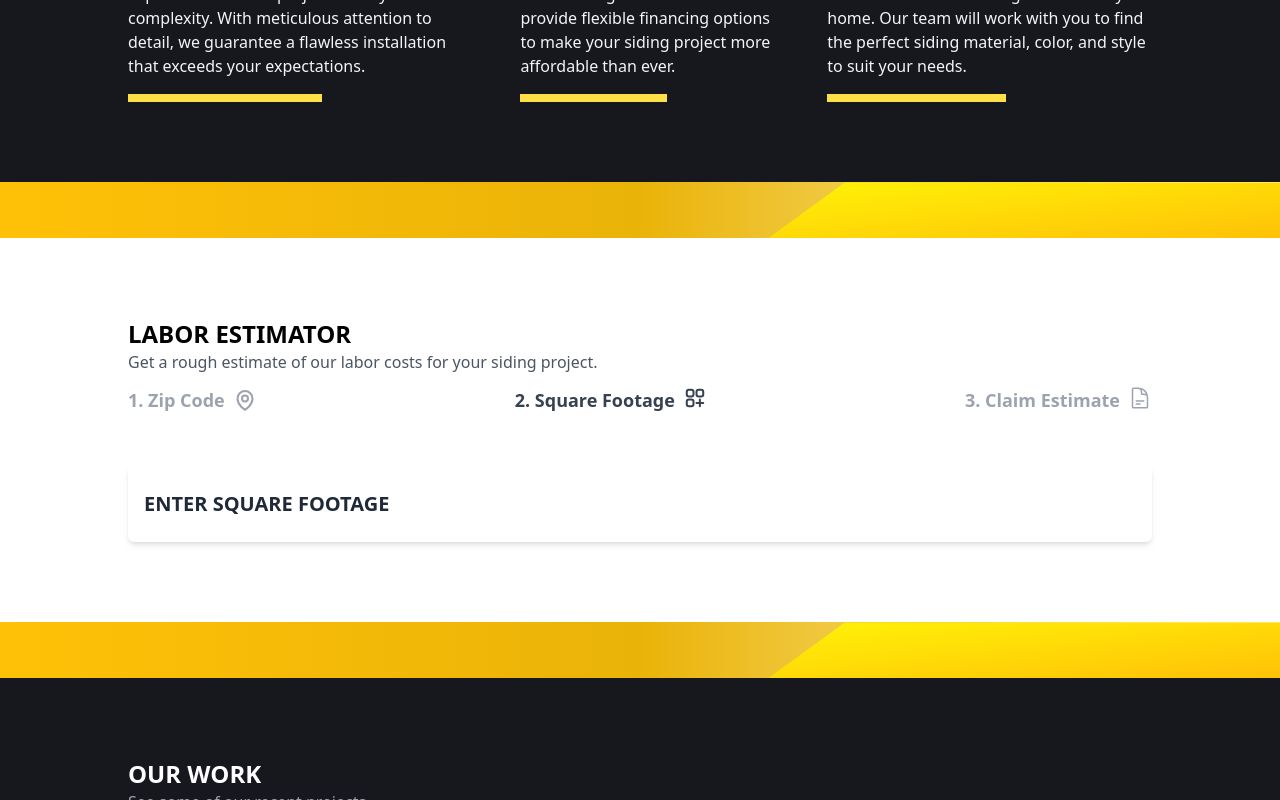
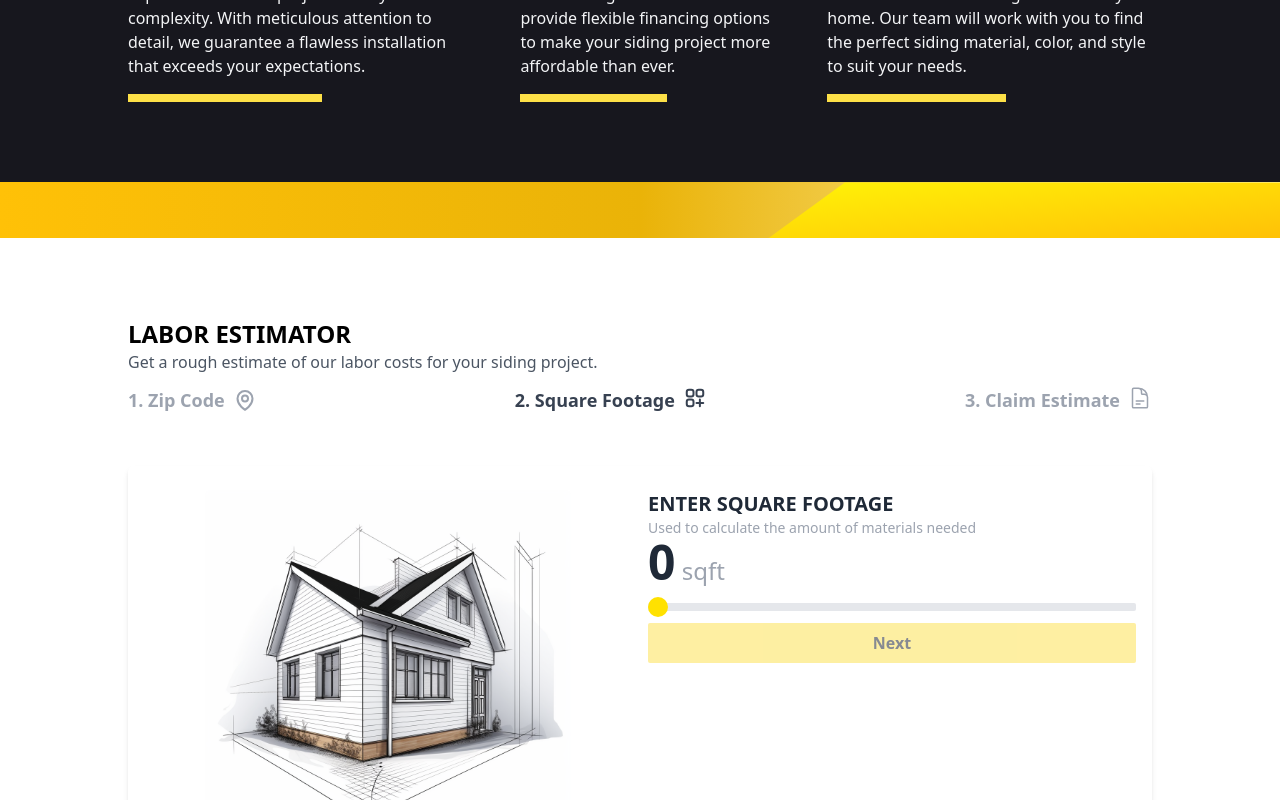
Before and after one commit to ErikBahena/reconco_siding, a Next.js app: page / in a window 1280 px wide. Both pictures are taken after a click on the element "2. Square Footage". Shown: the part 791-1591 px from the top of the page. Built offline with nearby package versions, Linux system fonts and the light colour scheme.

Commit message:
estimator sqft

```diff
--- a/src/pages/index.tsx
+++ b/src/pages/index.tsx
@@ -114,6 +114,10 @@ export default function Home() {
     event: React.ChangeEvent<HTMLInputElement>
   ) => {
     setSquareFootage(Number(event.target.value));
+  };
+
+  const handleSquareFootageSubmit = () => {
+    setEstimatorStep(EstimatorStep.Result);
   };
 
   const calculatePrice = () => {
@@ -266,7 +270,7 @@ export default function Home() {
                   return (
                     <div
                       key={step}
-                      className={`flex items-center gap-2 text-lg font-semibold
+                      className={`flex items-center gap-2 text-lg font-semibold hover:cursor-pointer
                     ${
                       estimatorStep === EstimatorStep.InputZipCode
                         ? "text-gray-700"
@@ -302,7 +306,7 @@ export default function Home() {
                   return (
                     <div
                       key={step}
-                      className={`flex gap-2 text-lg font-semibold
+                      className={`flex gap-2 text-lg font-semibold hover:cursor-pointer
                     ${
                       estimatorStep === EstimatorStep.SquareFootage
                         ? "text-gray-700"
@@ -335,7 +339,7 @@ export default function Home() {
                   return (
                     <div
                       key={step}
-                      className={`flex gap-2 text-lg font-semibold
+                      className={`flex gap-2 text-lg font-semibold hover:cursor-pointer
                     ${
                       estimatorStep === EstimatorStep.Result
                         ? "text-gray-700"
@@ -429,9 +433,56 @@ export default function Home() {
 
               {estimatorStep === EstimatorStep.SquareFootage && (
                 <>
+                  <div className="flex flex-col gap-4 md:flex-row">
+                    <div className="order-1 flex flex-1 md:order-none">
+                      <Image
+                        src="/estimator_1.png"
+                        alt="estimator"
+                        className="mx-auto aspect-square h-auto w-3/4 rounded-md object-cover"
+                        width={700}
+                        height={700}
+                        draggable={false}
+                      />
+                    </div>
+
+                    <div className="flex flex-1 flex-col">
                       <h3 className="text-xl font-semibold uppercase text-gray-800">
                         Enter Square Footage
                       </h3>
+
+                      <p className="text-sm font-medium text-gray-400">
+                        Used to calculate the amount of materials needed
+                      </p>
+
+                      <div className="text-5xl font-bold text-gray-800">
+                        {numberWithCommas(squareFootage)}
+
+                        <span className="text-2xl font-medium text-gray-400">
+                          {" "}
+                          sqft
+                        </span>
+                      </div>
+
+                      <input
+                        type="range"
+                        min={0}
+                        max={10000}
+                        step={100}
+                        value={squareFootage}
+                        onChange={handleSquareFootageChange}
+                        className="mt-4 h-2 w-full appearance-none rounded-sm bg-gray-200 focus:outline-none"
+                      />
+
+                      <button
+                        className="mt-3 w-full rounded-sm bg-yellow-300 px-4 py-2 font-bold text-gray-900 transition-all duration-300 hover:bg-yellow-400 disabled:bg-yellow-300 disabled:text-gray-900 disabled:opacity-50 disabled:hover:bg-yellow-300 disabled:hover:text-gray-900
+                "
+                        onClick={handleSquareFootageSubmit}
+                        disabled={squareFootage === 0}
+                      >
+                        Next
+                      </button>
+                    </div>
+                  </div>
                 </>
               )}
 
@@ -483,37 +534,33 @@ export default function Home() {
       {/* Create the footer for this website with the right styling to match the site */}
       <footer className="bg-[#1A1A22] py-10">
         <div className="container mx-auto flex flex-col items-center gap-6">
-    <img
-      src="/nav_logo.png"
-      alt="r&b siding"
-      className="h-auto w-24"
-    />
-    <p className="text-gray-400 text-center max-w-md px-6">
-      R&amp;B Siding is a reputable siding company serving Western Washington.
-      We specialize in siding installation and replacement. Our team is dedicated
-      to providing top-notch services to our customers.
+          <img src="/nav_logo.png" alt="r&b siding" className="h-auto w-24" />
+          <p className="max-w-md px-6 text-center text-gray-400">
+            R&amp;B Siding is a reputable siding company serving Western
+            Washington. We specialize in siding installation and replacement.
+            Our team is dedicated to providing top-notch services to our
+            customers.
           </p>
           <div className="flex gap-4">
             <a
               href="#"
-        className="text-white hover:text-yellow-400 transition-all duration-300"
+              className="text-white transition-all duration-300 hover:text-yellow-400"
             >
               Terms of Service
             </a>
             <a
               href="#"
-        className="text-white hover:text-yellow-400 transition-all duration-300"
+              className="text-white transition-all duration-300 hover:text-yellow-400"
             >
               Privacy Policy
             </a>
           </div>
           <p className="text-gray-400">
-      &copy; {new Date().getFullYear()} R&amp;B Siding. All rights reserved.
+            &copy; {new Date().getFullYear()} R&amp;B Siding. All rights
+            reserved.
           </p>
         </div>
       </footer>
-
-
     </>
   );
 }
@@ -535,3 +582,8 @@ const DecorativeDivider = ({ gray }: DecorativeDividerProps) => {
     </div>
   );
 };
+
+// function that takes in a number and returns the numbe with commas using new Intl.NumberFormat
+function numberWithCommas(x: number) {
+  return new Intl.NumberFormat().format(x);
+}
--- a/src/styles/globals.css
+++ b/src/styles/globals.css
@@ -6,3 +6,13 @@
 html {
   scroll-behavior: smooth;
 }
+
+/* styling for range input, makes the dragable element and filled track yellow */
+input[type="range"]::-webkit-slider-thumb {
+  -webkit-appearance: none;
+  width: 20px;
+  height: 20px;
+  background-color: rgb(255, 225, 0);
+  border-radius: 50%;
+  cursor: pointer;
+}
```
Also changed, not shown: public/estimator_1.png (added), public/estimator_2.png (added). Lines whose indentation alone changed are shown as unchanged.
